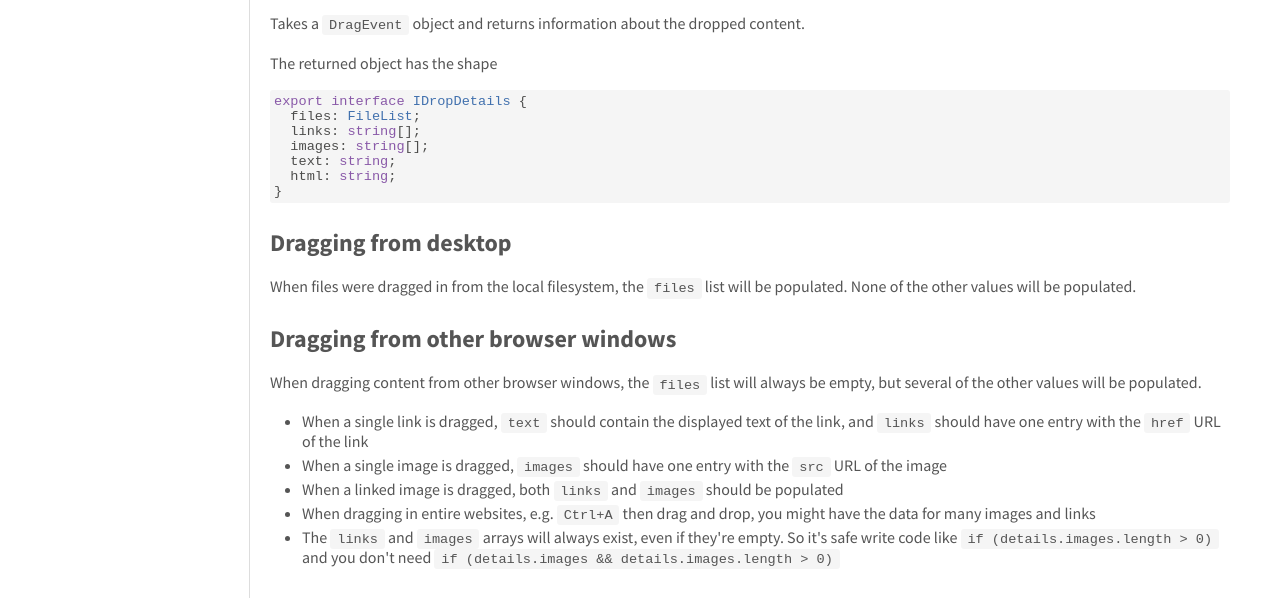
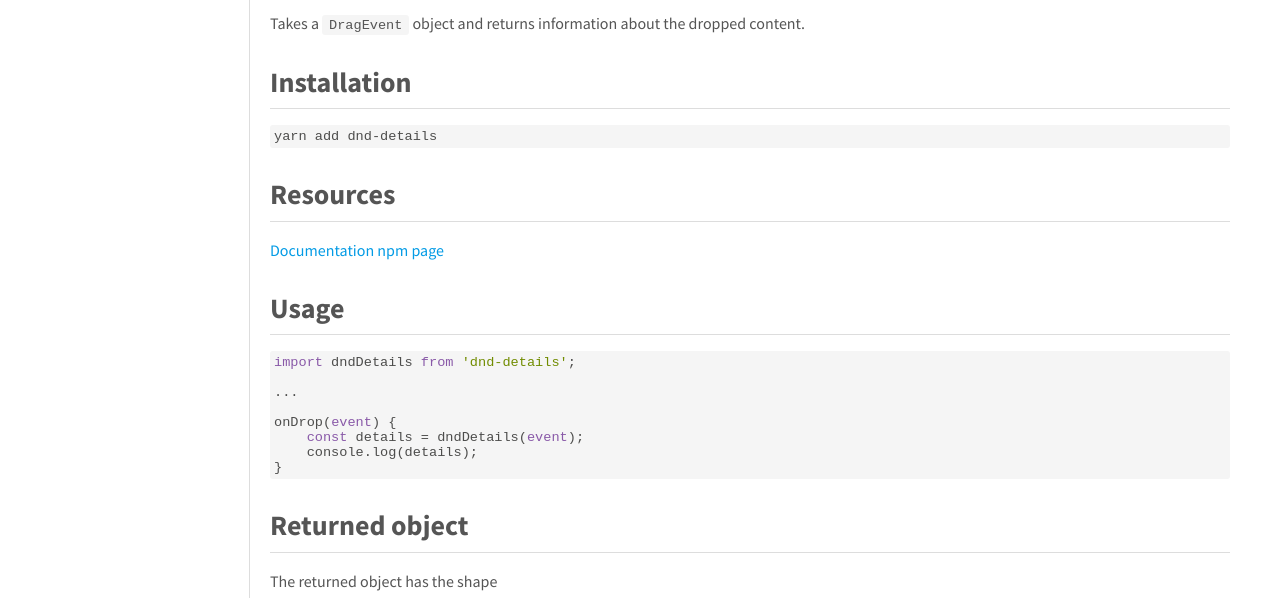
Before and after one commit to loopmode/dnd-details, a website: page docs/index.html in a window 1280 px wide. Shown: the part 106-704 px from the top of the page. Drawn offline with Linux system fonts and the light colour scheme.

Commit message:
update docs

```diff
--- a/docs/index.html
+++ b/docs/index.html
@@ -39,15 +39,33 @@
 
 <div class="content" data-ice="content"><div data-ice="index" class="github-markdown"><h1 id="dnd-details">dnd-details</h1>
 <p>Takes a <code>DragEvent</code> object and returns information about the dropped content.</p>
+<h2 id="installation">Installation</h2>
+<pre><code class="lang-bash"><code class="source-code prettyprint">yarn add dnd-details</code>
+</code></pre>
+<h2 id="resources">Resources</h2>
+<p><a href="https://loopmode.github.io/dnd-details/">Documentation</a>
+<a href="https://www.npmjs.com/package/dnd-details">npm page</a></p>
+<h2 id="usage">Usage</h2>
+<pre><code class="lang-javascript"><code class="source-code prettyprint">import dndDetails from &apos;dnd-details&apos;;
+
+...
+
+onDrop(event) {
+    const details = dndDetails(event);
+    console.log(details);
+}</code>
+</code></pre>
+<h2 id="returned-object">Returned object</h2>
 <p>The returned object has the shape</p>
-<pre><code><code class="source-code prettyprint">export interface IDropDetails {
-  files: FileList;
-  links: string[];
-  images: string[];
-  text: string;
-  html: string;
+<pre><code class="lang-javascript"><code class="source-code prettyprint">export interface IDropDetails {
+    files: FileList;
+    links: string[];
+    images: string[];
+    text: string;
+    html: string;
 }</code>
-</code></pre><h3 id="dragging-from-desktop">Dragging from desktop</h3>
+</code></pre>
+<h3 id="dragging-from-desktop">Dragging from desktop</h3>
 <p>When files were dragged in from the local filesystem, the <code>files</code> list will be populated.
 None of the other values will be populated.</p>
 <h3 id="dragging-from-other-browser-windows">Dragging from other browser windows</h3>
```
Also changed, not shown: README.md.
